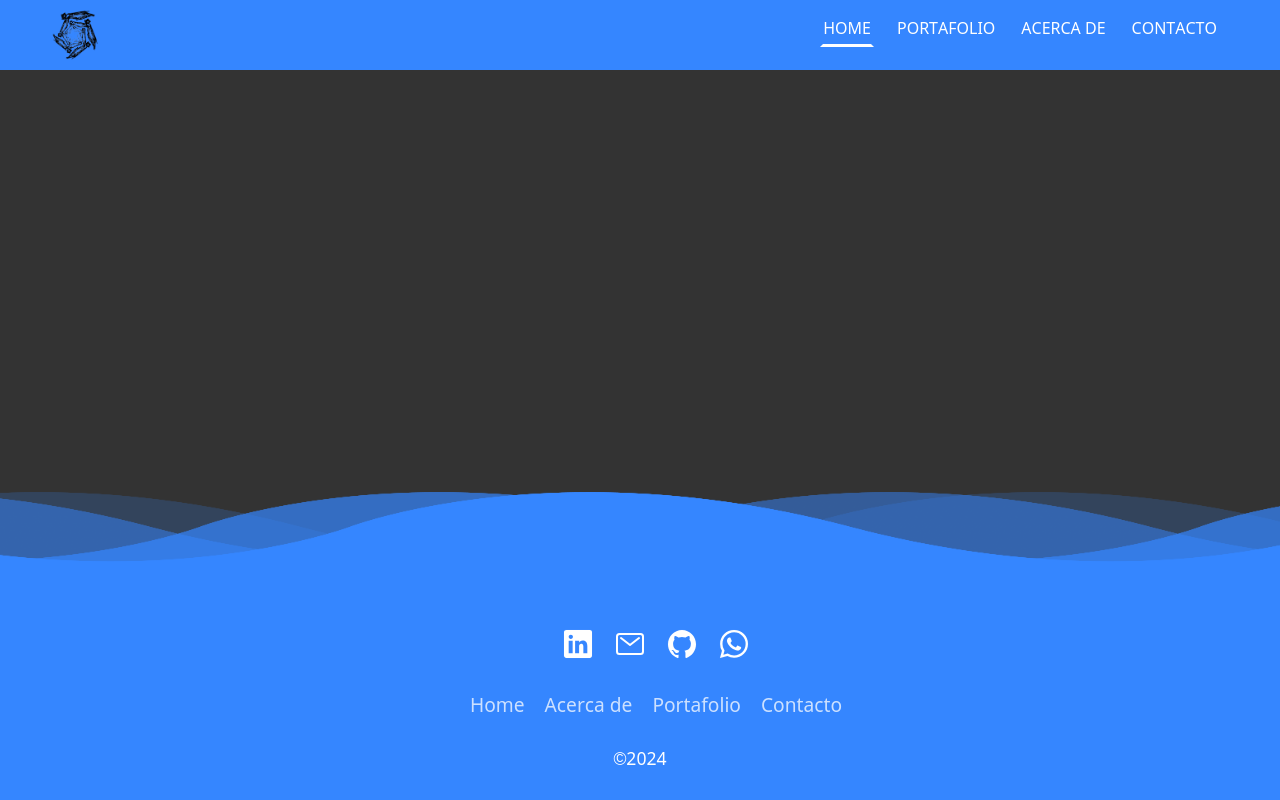
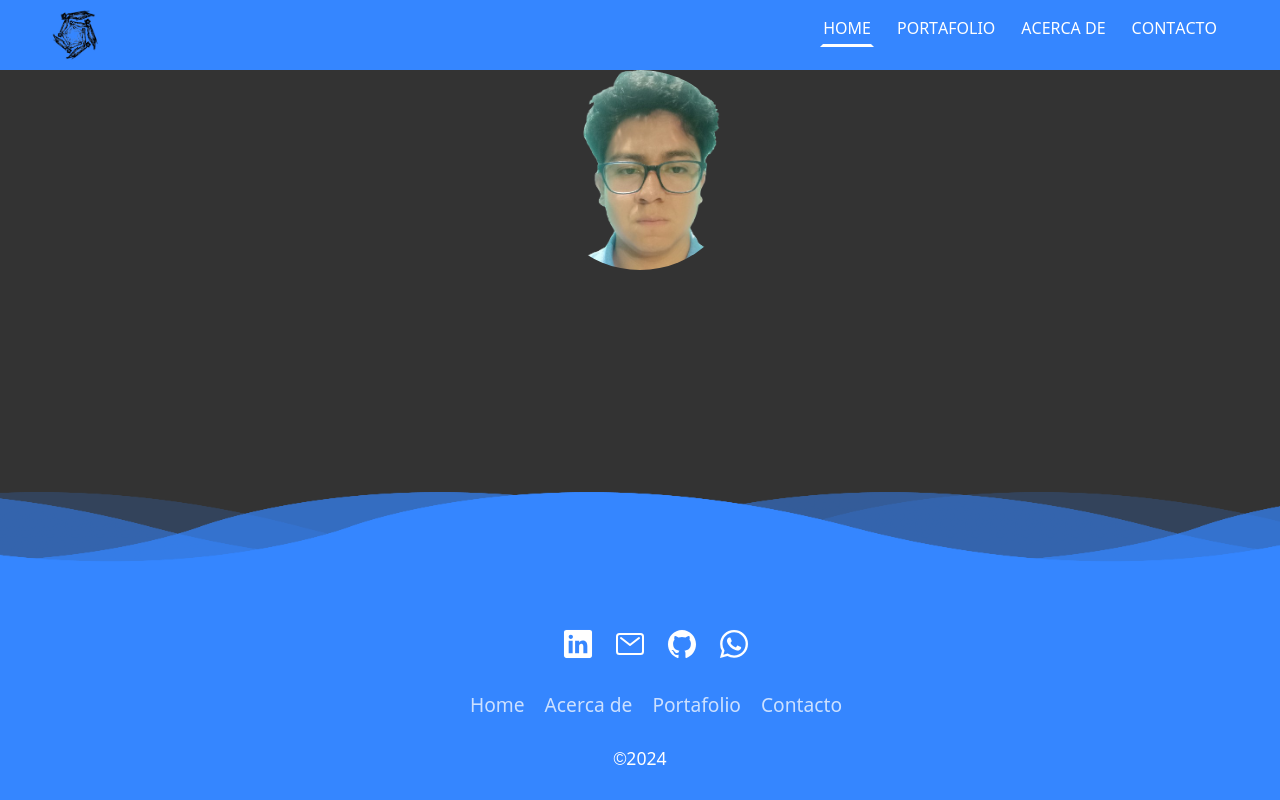
Before and after one commit to N0NamE1009/my-site-web, a Django app: page / in a window 1280 px wide. Run offline with Django 3.2, Linux system fonts and the light colour scheme; some web fonts are replaced.

Commit message:
edit css

```diff
--- a/my_page_web/core/static/core/css/style.css
+++ b/my_page_web/core/static/core/css/style.css
@@ -11,7 +11,7 @@ body {
   display: flex;
   font-size: 16px;
   flex-direction: column;
-  justify-content: flex-end;
+  /* justify-content: flex-end; */
   align-items: flex-end;
   min-height: 100vh;
   background-color: #333 !important;
@@ -96,7 +96,8 @@ main {
 
 /* Footer */
 footer {
-  position: relative;
+  position: fixed;
+  bottom: 0;
   width: 100%;
   background: #3586ff;
   padding: 20px 50px;
@@ -207,3 +208,12 @@ footer .wave#wave4 {
     background-position-x: 1000px;
   }
 }
+
+.box{
+  width: 200px;
+  height: 200px;
+  background-image: url("/static/core/img/foto.png");
+  background-size: cover;
+  border-radius: 50%;
+  margin: 0 auto;
+}
--- a/my_page_web/core/templates/core/base.html
+++ b/my_page_web/core/templates/core/base.html
@@ -42,14 +42,12 @@
             <div></div>
         </label>
     </header>
-    <main>
 
+    <div class="container">
+      {% block contenido %}
+    {% endblock %}
+    </div>
 
-    {% block contenido %}
-
-
-    {% endblock %}
-</main>
     <footer>
         <div class="waves">
             <div class="wave" id="wave1"></div>
--- a/my_page_web/core/templates/home/home.html
+++ b/my_page_web/core/templates/home/home.html
@@ -1,3 +1,7 @@
 {% extends 'core/base.html'%} {% block title %} Home {% endblock %}
 
-{% block contenido %}  {% endblock %}
+{% block contenido %}
+<div class="container">
+    <div class="box"></div>
+</div>
+{% endblock %}
```
Also changed, not shown: my_page_web/core/static/core/img/foto.png (added).
